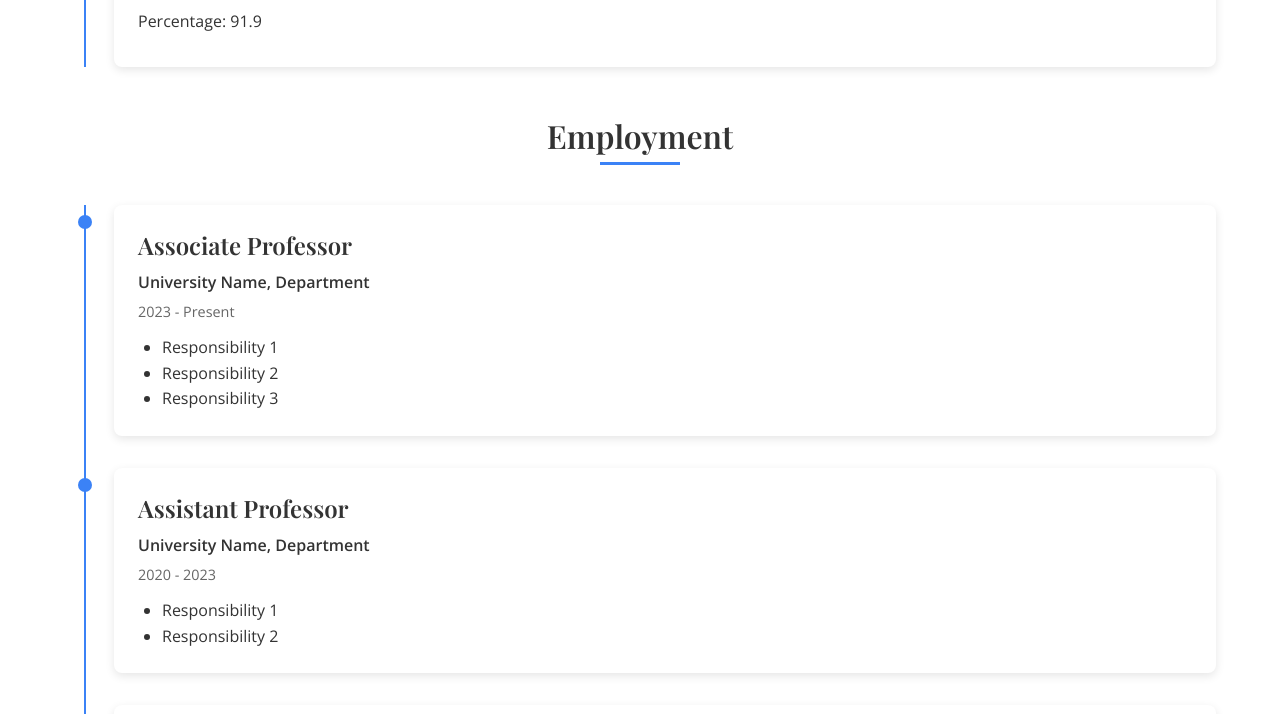
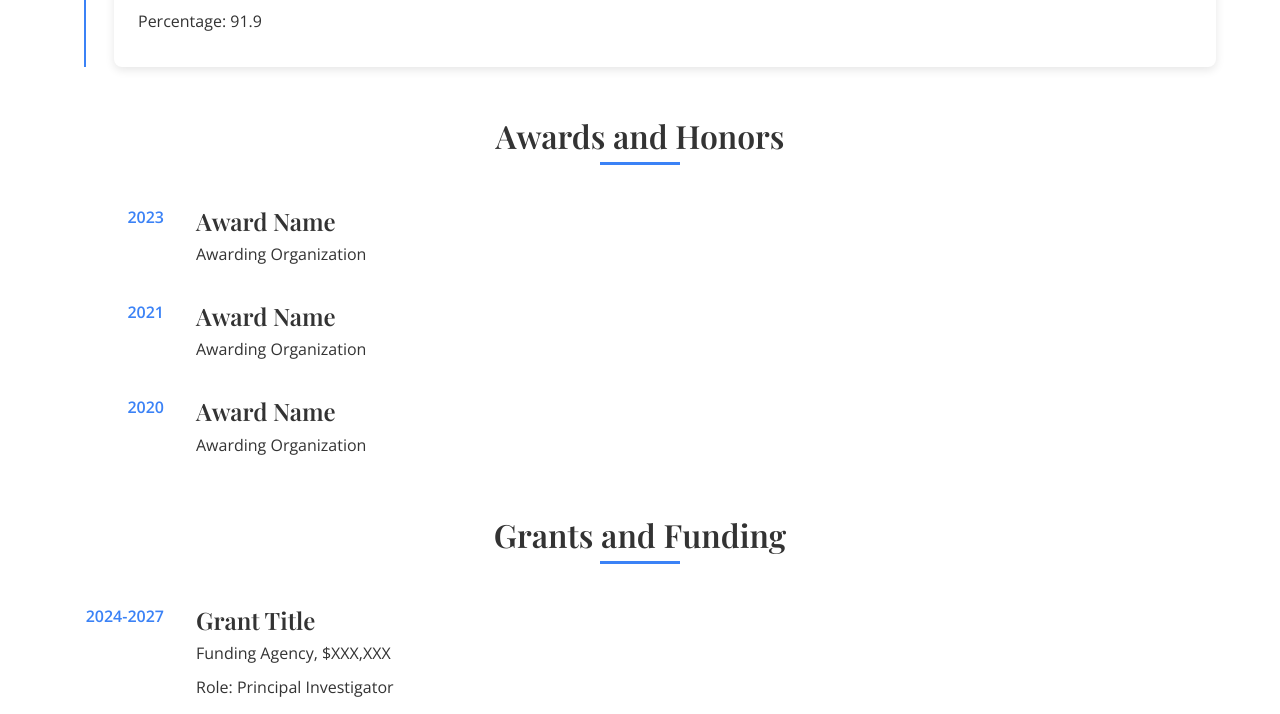
Before and after one commit to soumik606/skbasu, a plain HTML site: page cv.html in a window 1280 px wide. Shown: the part 1273-1987 px from the top of the page. Drawn offline with nearby package versions, Linux system fonts and the light colour scheme; a script that the page names is missing.

Commit message:
Removed:Employment

```diff
--- a/cv.html
+++ b/cv.html
@@ -92,7 +92,7 @@
             </div>
 
             <!-- Employment Section -->
-            <div class="cv-section">
+            <!-- <div class="cv-section">
                 <h2 class="section-title">Employment</h2>
                 <div class="timeline">
                     <div class="timeline-item">
@@ -130,7 +130,7 @@
                         </div>
                     </div>
                 </div>
-            </div>
+            </div> -->
 
             <!-- Awards Section -->
             <div class="cv-section">
```
